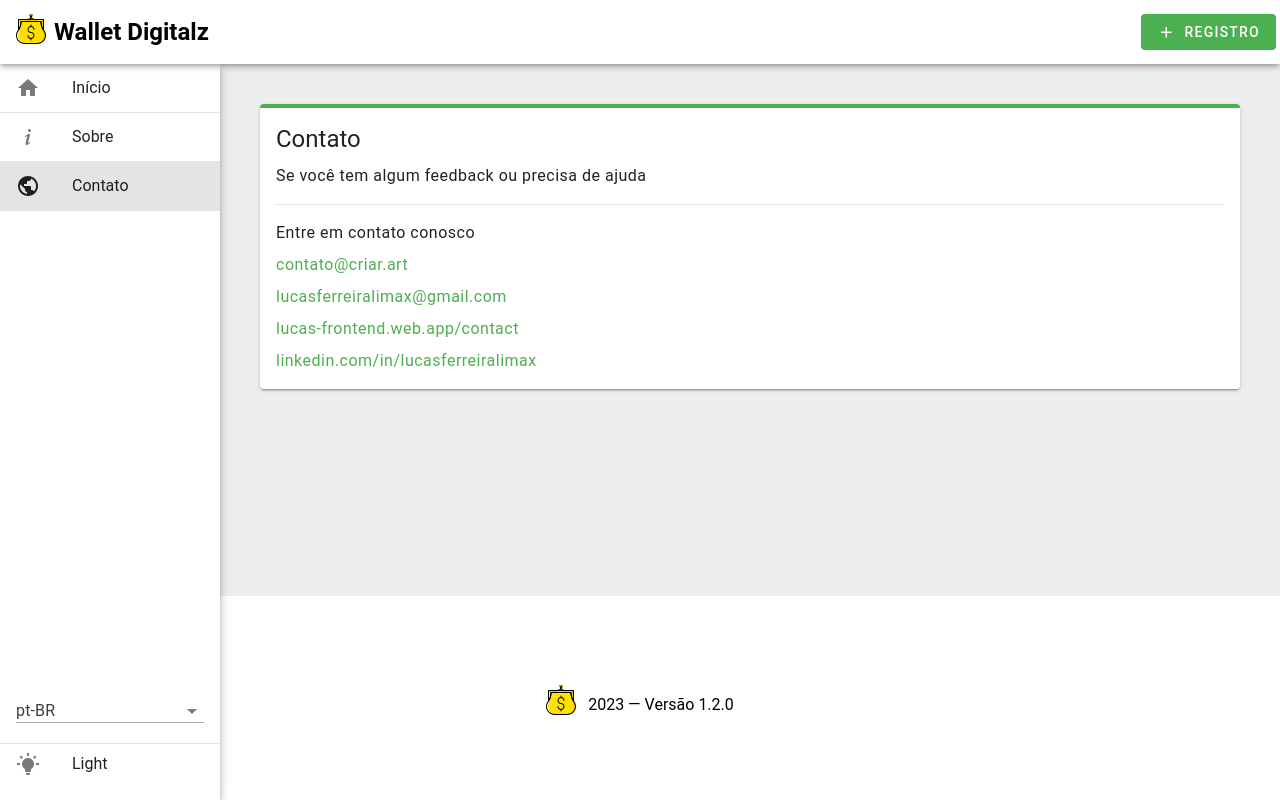
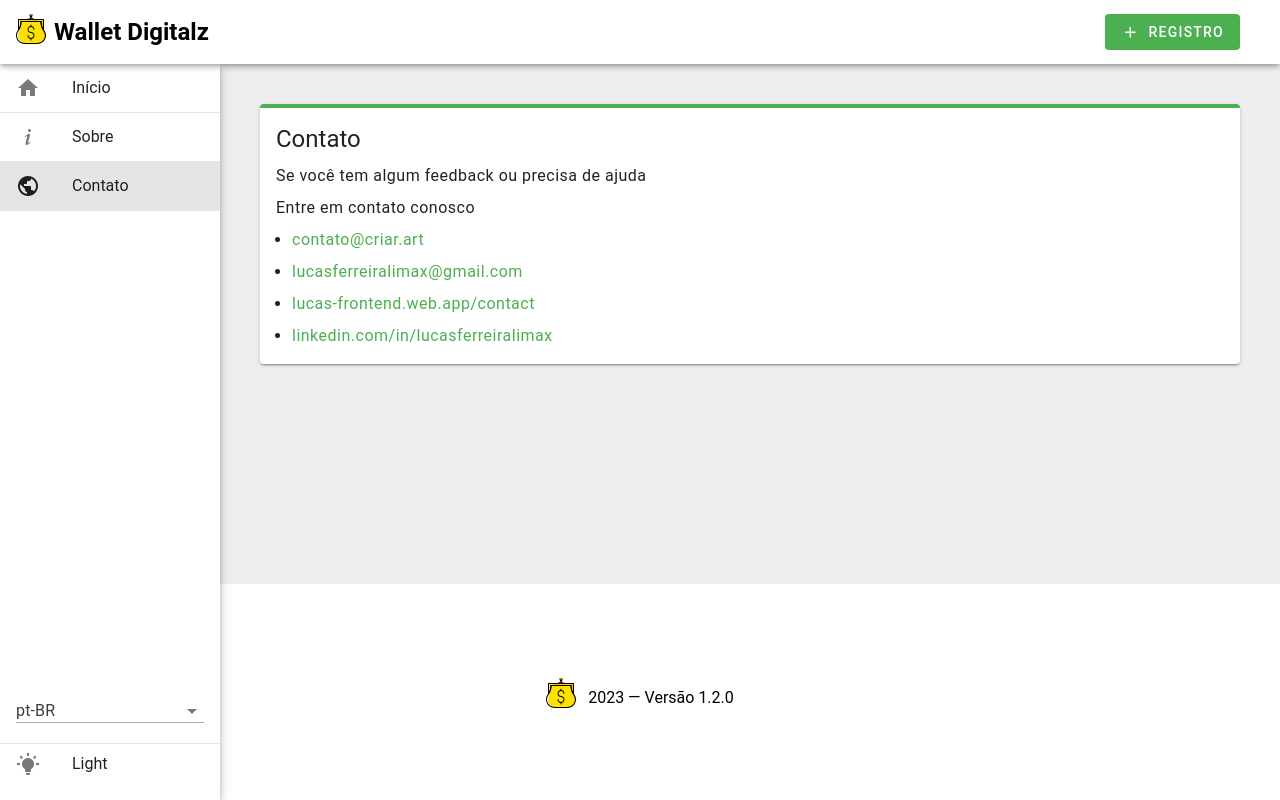
Before and after one commit to lucasferreiralimax/wallet-digitalz, a Vue app: page /contact in a window 1280 px wide. Built offline with nearby package versions, Linux system fonts and the light colour scheme.

Commit message:
adjustment list contact and button new register

```diff
--- a/src/components/ModalRegister/index.vue
+++ b/src/components/ModalRegister/index.vue
@@ -84,6 +84,7 @@ async function validate () {
         color="success"
         v-bind="props"
         variant="flat"
+        class="mr-sm-10 mr-4"
       >
         <v-icon class="mr-2" icon="mdi-plus" />
         {{ $t('actions.register') }}
--- a/src/views/Contact.vue
+++ b/src/views/Contact.vue
@@ -1,30 +1,30 @@
 <template>
   <v-card class="highlight-top pa-4 mb-4 elevation-2">
     <h2 class="mb-2 text-h5">{{ $t('contact.title') }}</h2>
-    <p class="text-body-1 mb-4">
+    <p class="text-body-1 mb-2">
       {{ $t('contact.text1') }}
     </p>
-    <v-divider />
-    <p class="text-body-1 mt-4">
+    <p class="text-body-1 mt-2">
       {{ $t('contact.text2') }}
     </p>
-    <p class="text-body-1 mt-2">
+    <ul class="ml-4">
+      <li class="text-body-1 mt-2">
         <a
           class="text-link"
           href="mailto:contato@criar.art"
         >
           contato@criar.art
         </a>
-    </p>
-    <p class="text-body-1 mt-2">
+      </li>
+      <li class="text-body-1 mt-2">
         <a
           class="text-link"
           href="mailto:lucasferreiralimax@gmail.com"
         >
           lucasferreiralimax@gmail.com
         </a>
-    </p>
-    <p class="text-body-1 mt-2">
+      </li>
+      <li class="text-body-1 mt-2">
         <a
           class="text-link"
           href="https://lucas-frontend.web.app/contact"
@@ -32,8 +32,8 @@
         >
           lucas-frontend.web.app/contact
         </a>
-    </p>
-    <p class="text-body-1 mt-2">
+      </li>
+      <li class="text-body-1 mt-2">
         <a
           class="text-link"
           href="https://www.linkedin.com/in/lucasferreiralimax"
@@ -41,6 +41,7 @@
         >
           linkedin.com/in/lucasferreiralimax
         </a>
-    </p>
+      </li>
+    </ul>
   </v-card>
 </template>
```
Lines whose indentation alone changed are shown as unchanged.
